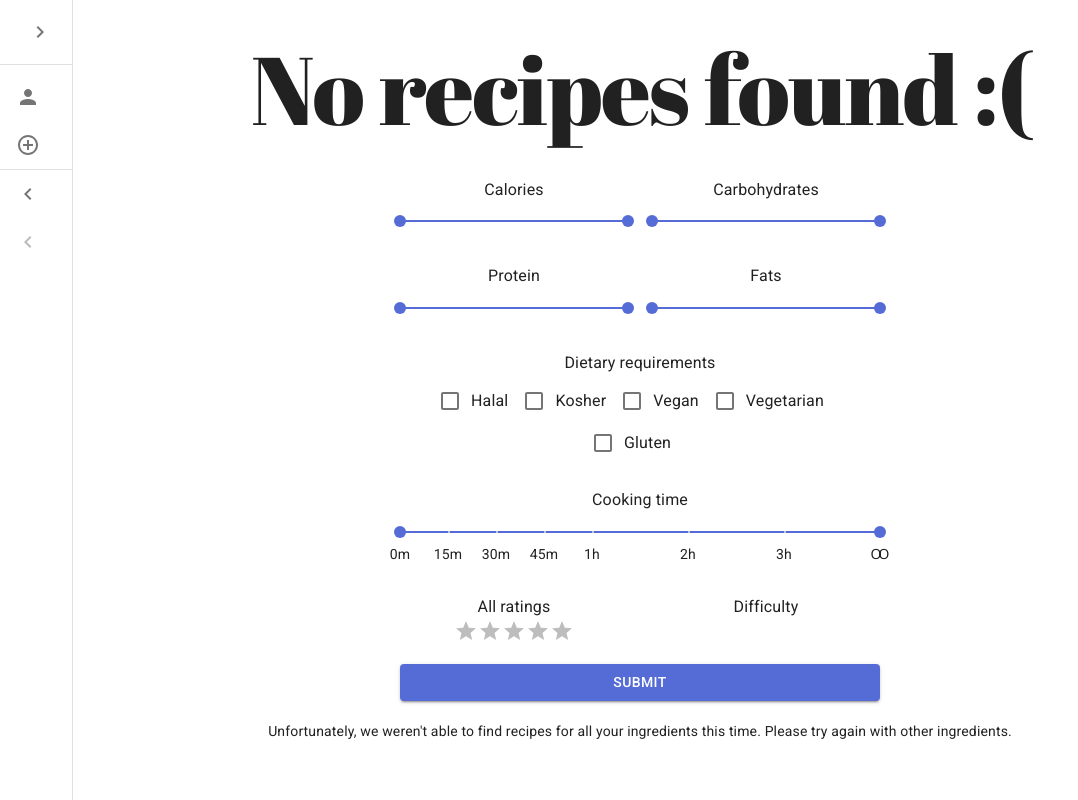
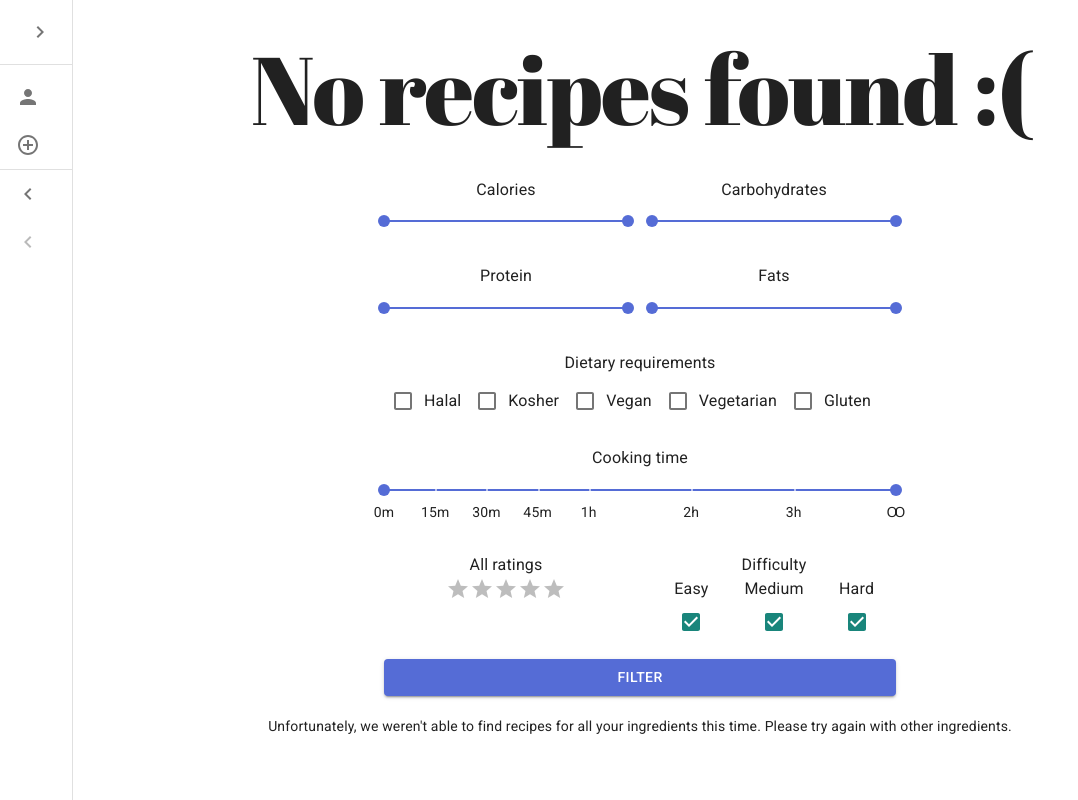
Before and after one commit to GuolinY/ImperialReallySMARTFoodAPP, a Next.js app: page /valid-recipes in a window 1280 px wide. Shown: the whole page, without its empty margins (0-1078 px from the left). Built offline with nearby package versions, Linux system fonts and the light colour scheme.

Commit message:
Difficulty filter

```diff
--- a/pages/valid-recipes.jsx
+++ b/pages/valid-recipes.jsx
@@ -12,6 +12,7 @@ import {
   TextField,
   Slider,
   FormLabel,
+  FormControl,
   FormGroup,
   FormControlLabel,
   Checkbox,
@@ -47,7 +48,7 @@ const useStyles = makeStyles((theme) => ({
   },
   filter: {
     width: "80%",
-    maxWidth: theme.spacing(60),
+    maxWidth: theme.spacing(64),
     [theme.breakpoints.down("xs")]: {
       width: "100%",
     },
@@ -172,7 +173,11 @@ export default function ValidRecipes() {
           vegetarian: false,
           gluten_free: false,
           min_rating: 0,
-          difficulty: 0,
+          difficulty: {
+            easy: true,
+            medium: true,
+            hard: true,
+          },
         }}
         onSubmit={(values) => {
           console.log(JSON.stringify(values, null, 2));
@@ -371,6 +376,47 @@ export default function ValidRecipes() {
               </Grid>
               <Grid item xs={12} sm={6}>
                 <Typography component="legend">Difficulty</Typography>
+                <FormGroup row style={{ justifyContent: "center" }}>
+                  <FormControlLabel
+                    control={
+                      <Checkbox
+                        checked={values.difficulty.easy}
+                        onChange={(event) =>
+                          setFieldValue("difficulty.easy", event.target.checked)
+                        }
+                        name="easy"
+                      />
+                    }
+                    label="Easy"
+                    labelPlacement="top"
+                  />
+                  <FormControlLabel
+                    control={
+                      <Checkbox
+                        checked={values.difficulty.medium}
+                        onChange={(event) =>
+                          setFieldValue("difficulty.medium", event.target.checked)
+                        }
+                        name="medium"
+                      />
+                    }
+                    label="Medium"
+                    labelPlacement="top"
+                  />
+                  <FormControlLabel
+                    control={
+                      <Checkbox
+                        checked={values.difficulty.hard}
+                        onChange={(event) =>
+                          setFieldValue("difficulty.hard", event.target.checked)
+                        }
+                        name="hard"
+                      />
+                    }
+                    label="Hard"
+                    labelPlacement="top"
+                  />
+                </FormGroup>
               </Grid>
             </Grid>
             <Button
@@ -380,7 +426,7 @@ export default function ValidRecipes() {
               type="submit"
               style={{ marginTop: 16 }}
             >
-              Submit
+              Filter
             </Button>
           </Form>
         )}
```
Also changed, not shown: components/RecipeFilter.jsx (added).
